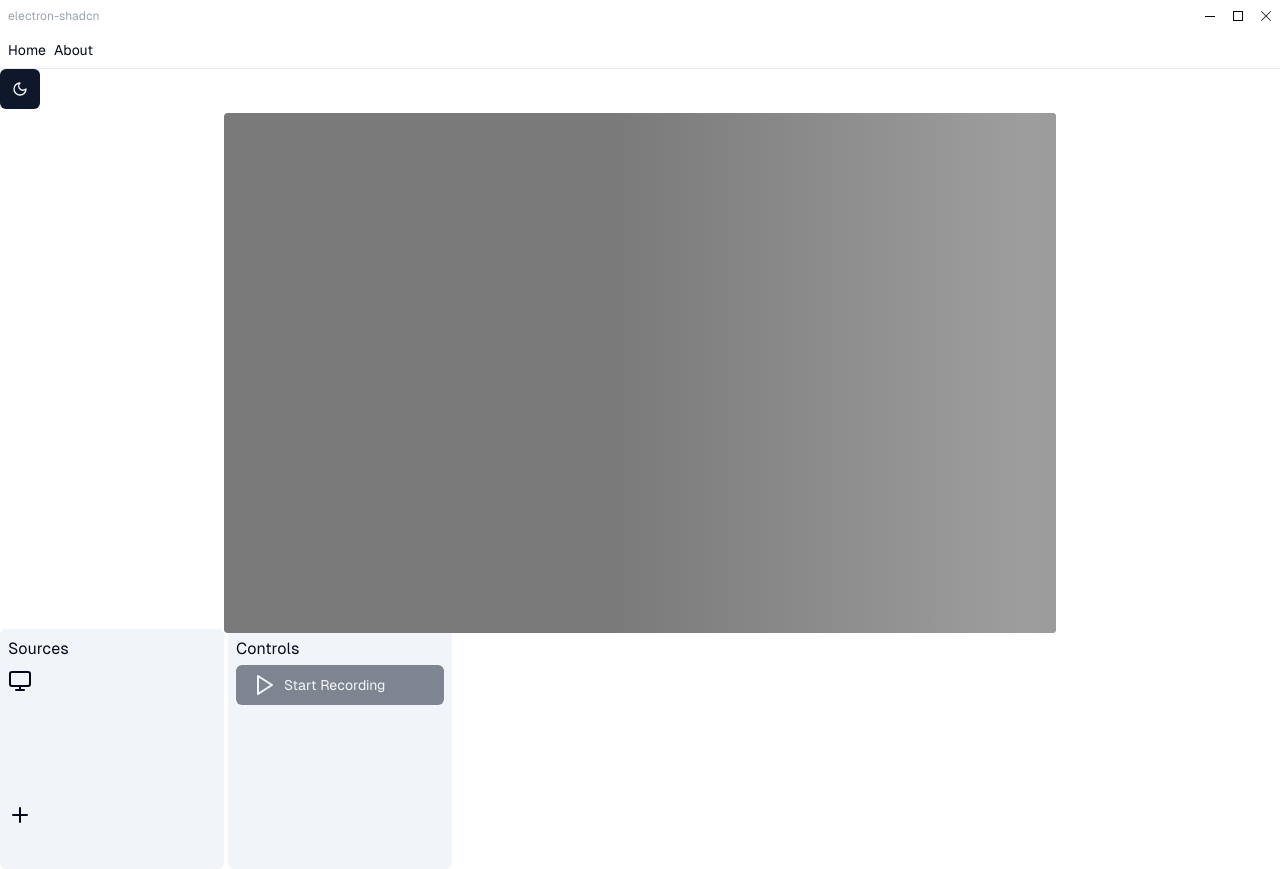
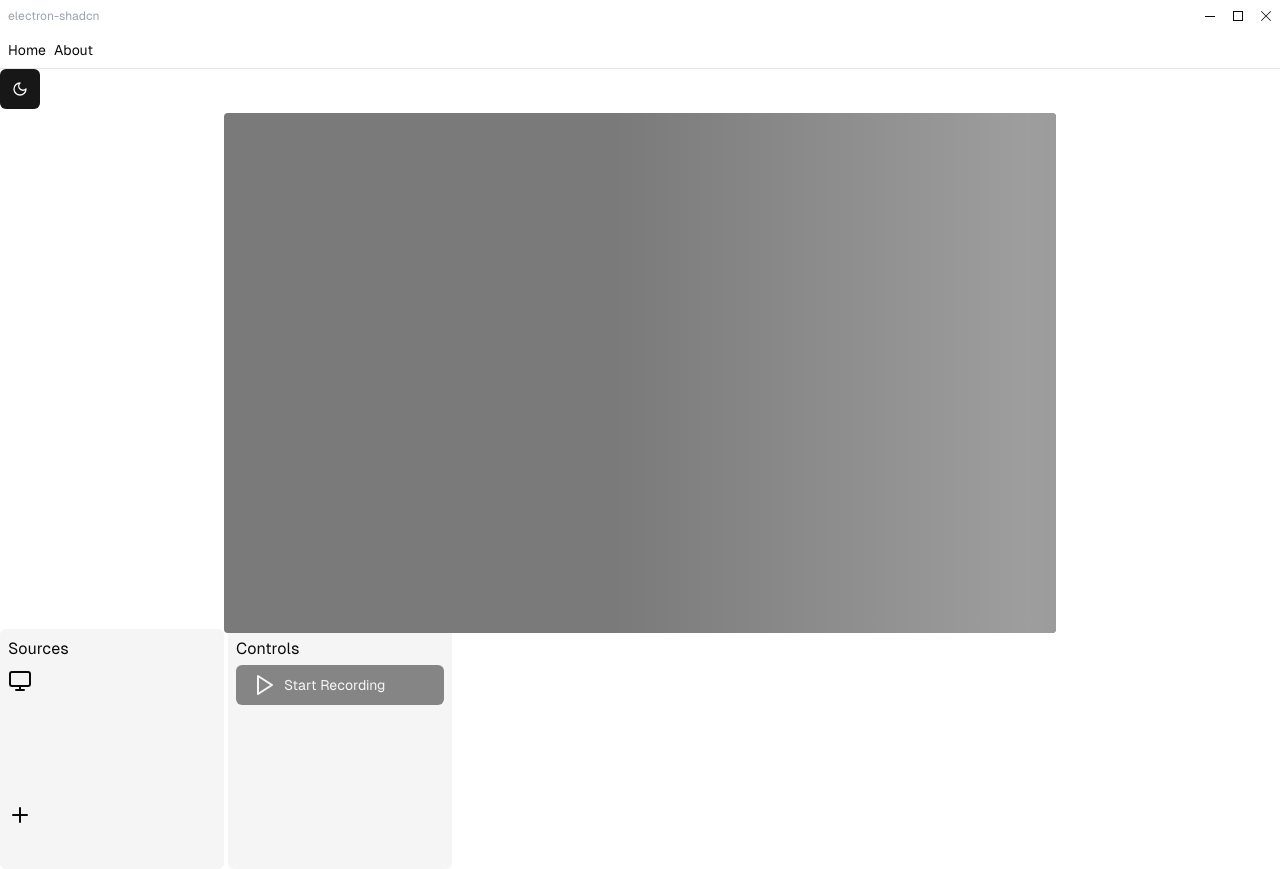
Before and after one commit to ChristoferMendes/Kronos, a React (Vite) app: page / in a window 1280 px wide. Built offline with nearby package versions, Linux system fonts and the light colour scheme.

Commit message:
update theme

```diff
--- a/src/styles/global.css
+++ b/src/styles/global.css
@@ -6,50 +6,42 @@
   @font-face {
     font-family: "Geist";
     font-weight: 100;
-
     src: url("../assets/fonts/geist/Geist-Thin.woff2") format("woff2");
   }
   @font-face {
     font-family: "Geist";
     font-weight: 200;
-
     src: url("../assets/fonts/geist/Geist-UltraLight.woff2") format("woff2");
   }
   @font-face {
     font-family: "Geist";
     font-weight: 300;
-
     src: url("../assets/fonts/geist/Geist-Light.woff2") format("woff2");
   }
   @font-face {
     font-family: "Geist";
     font-weight: 400;
     font-style: normal;
-
     src: url("../assets/fonts/geist/Geist-Regular.woff2") format("woff2");
   }
   @font-face {
     font-family: "Geist";
     font-weight: 600;
-
     src: url("../assets/fonts/geist/Geist-SemiBold.woff2") format("woff2");
   }
   @font-face {
     font-family: "Geist";
     font-weight: 700;
-
     src: url("../assets/fonts/geist/Geist-Bold.woff2") format("woff2");
   }
   @font-face {
     font-family: "Geist";
     font-weight: 800;
-
     src: url("../assets/fonts/geist/Geist-Black.woff2") format("woff2");
   }
   @font-face {
     font-family: "Geist";
     font-weight: 900;
-
     src: url("../assets/fonts/geist/Geist-UltraBlack.woff2") format("woff2");
   }
 }
@@ -57,64 +49,64 @@
 @layer base {
   :root {
     --background: 0 0% 100%;
-    --foreground: 222.2 84% 4.9%;
+    --foreground: 0 0% 3.9%;
 
     --card: 0 0% 100%;
-    --card-foreground: 222.2 84% 4.9%;
+    --card-foreground: 0 0% 3.9%;
 
     --popover: 0 0% 100%;
-    --popover-foreground: 222.2 84% 4.9%;
+    --popover-foreground: 0 0% 3.9%;
 
-    --primary: 222.2 47.4% 11.2%;
-    --primary-foreground: 210 40% 98%;
+    --primary: 0 0% 9%;
+    --primary-foreground: 0 0% 98%;
 
-    --secondary: 210 40% 96.1%;
-    --secondary-foreground: 222.2 47.4% 11.2%;
+    --secondary: 0 0% 96.1%;
+    --secondary-foreground: 0 0% 9%;
 
-    --muted: 210 40% 96.1%;
-    --muted-foreground: 215.4 16.3% 46.9%;
+    --muted: 0 0% 96.1%;
+    --muted-foreground: 0 0% 45.1%;
 
-    --accent: 210 40% 96.1%;
-    --accent-foreground: 222.2 47.4% 11.2%;
+    --accent: 0 0% 96.1%;
+    --accent-foreground: 0 0% 9%;
 
     --destructive: 0 84.2% 60.2%;
-    --destructive-foreground: 210 40% 98%;
+    --destructive-foreground: 0 0% 98%;
 
-    --border: 214.3 31.8% 91.4%;
-    --input: 214.3 31.8% 91.4%;
-    --ring: 222.2 84% 4.9%;
+    --border: 0 0% 89.8%;
+    --input: 0 0% 89.8%;
+    --ring: 0 0% 3.9%;
 
     --radius: 0.5rem;
   }
 
   .dark {
-    --background: 222.2 84% 4.9%;
-    --foreground: 210 40% 98%;
+    --background: 0 0% 3.9%;
+    --foreground: 0 0% 98%;
 
-    --card: 222.2 84% 4.9%;
-    --card-foreground: 210 40% 98%;
+    --card: 0 0% 3.9%;
+    --card-foreground: 0 0% 98%;
 
-    --popover: 222.2 84% 4.9%;
-    --popover-foreground: 210 40% 98%;
+    --popover: 0 0% 3.9%;
+    --popover-foreground: 0 0% 98%;
 
-    --primary: 210 40% 98%;
-    --primary-foreground: 222.2 47.4% 11.2%;
+    --primary: 0 0% 98%;
+    --primary-foreground: 0 0% 9%;
 
-    --secondary: 217.2 32.6% 17.5%;
-    --secondary-foreground: 210 40% 98%;
+    --secondary: 0 0% 10.9%;
+    --secondary-foreground: 0 0% 98%;
 
-    --muted: 217.2 32.6% 17.5%;
-    --muted-foreground: 215 20.2% 65.1%;
+    --muted: 0 0% 10.9%;
+    --muted-foreground: 0 0% 63.9%;
 
-    --accent: 217.2 32.6% 17.5%;
-    --accent-foreground: 210 40% 98%;
+    --accent: 0 0% 10.9%;
+    --accent-foreground: 0 0% 98%;
 
     --destructive: 0 62.8% 30.6%;
-    --destructive-foreground: 210 40% 98%;
+    --destructive-foreground: 0 0% 98%;
 
-    --border: 217.2 32.6% 17.5%;
-    --input: 217.2 32.6% 17.5%;
-    --ring: 212.7 26.8% 83.9%;
+    --border: 0 0% 10.9%;
+    --input: 0 0% 10.9%;
+    --ring: 0 0% 83.1%;
   }
 }
 
```
